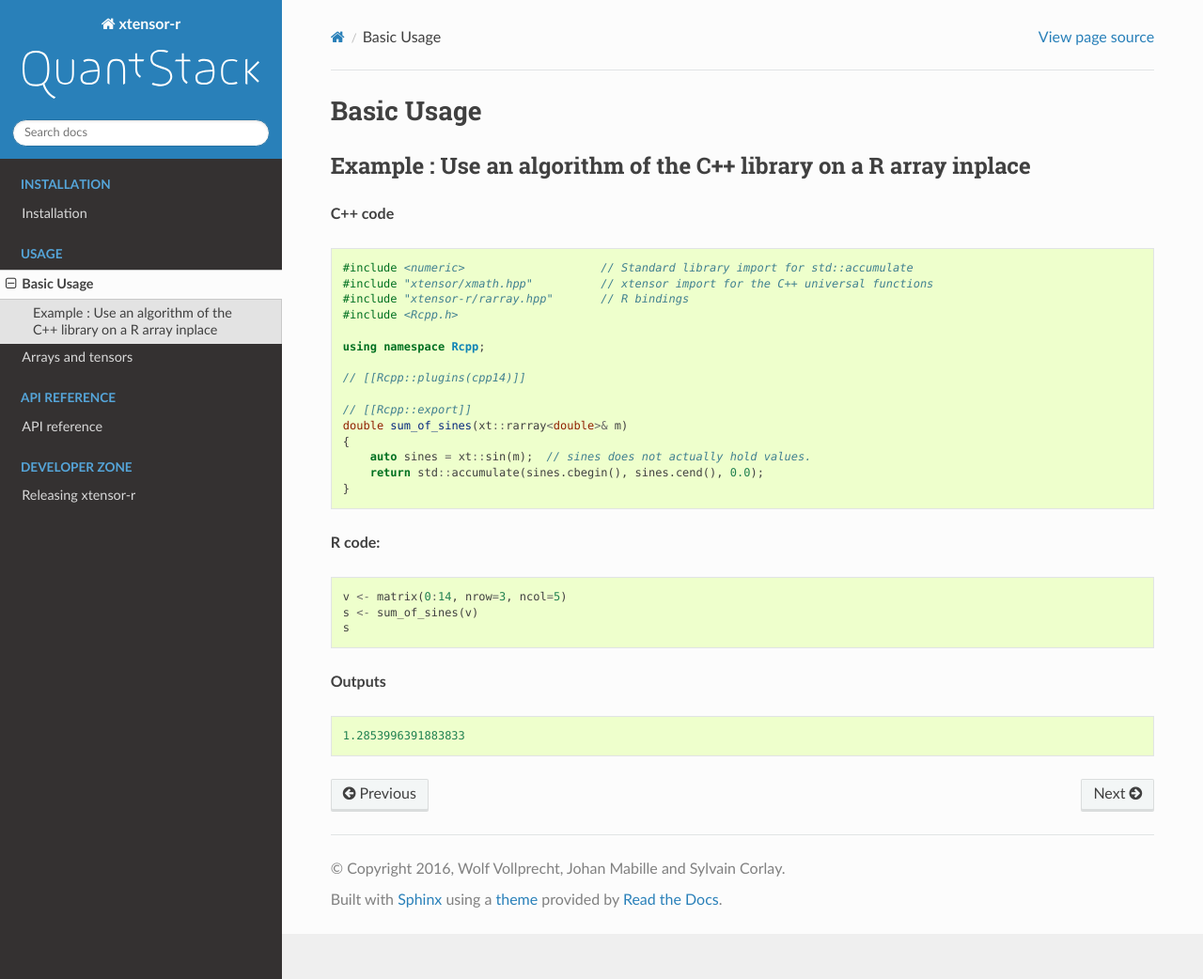
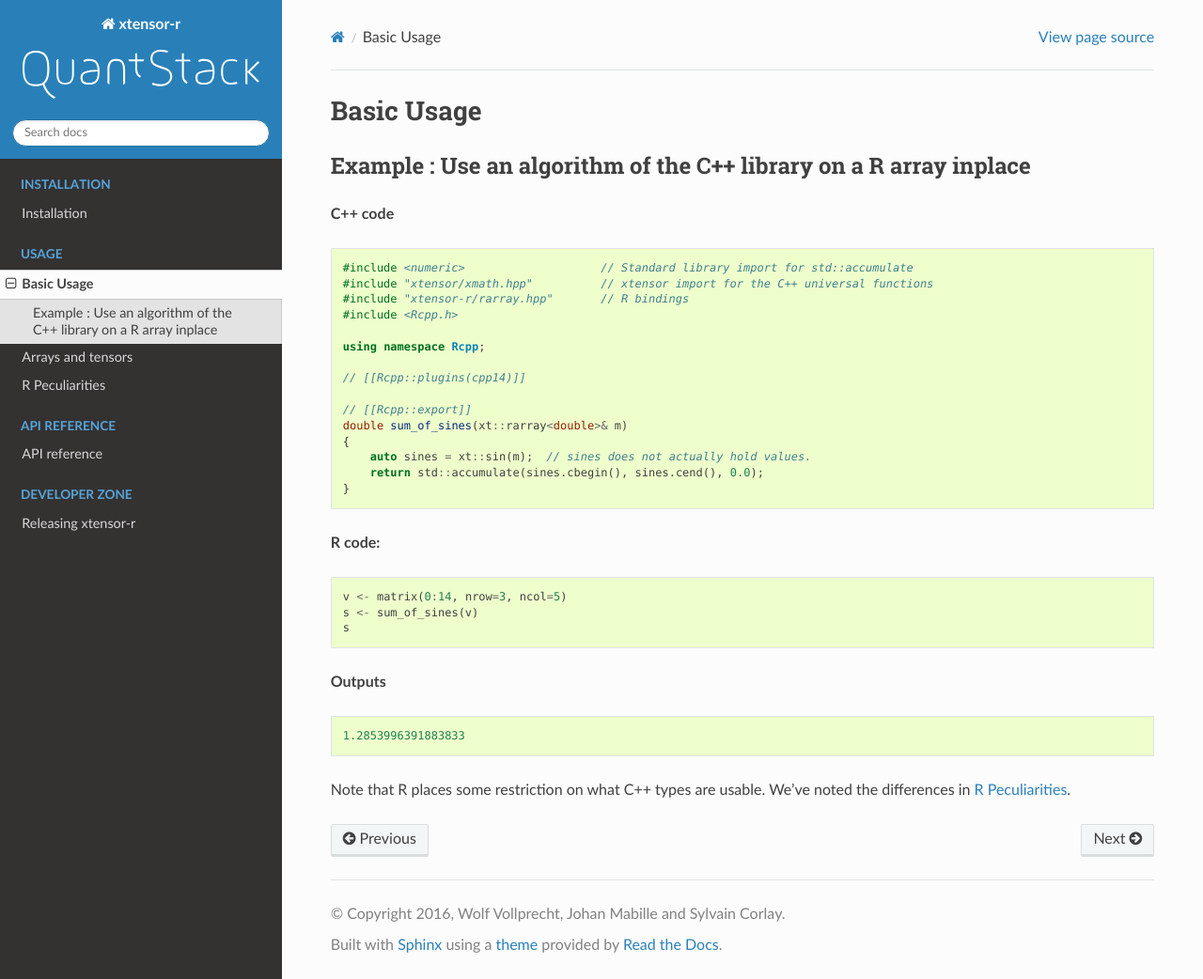
Before and after one commit to xtensor-stack/xtensor-r, a Sphinx documentation site: the page built from docs/source/basic_usage.rst, in a window 1280 px wide and 1042 px high. Shown: the whole window at 94% size. Built offline with Sphinx 7.4.7 and the Read the Docs theme 2.0.0, drawn with Linux system fonts in a browser that asks for light colours.

Commit message:
extend docs

```diff
--- a/docs/source/basic_usage.rst
+++ b/docs/source/basic_usage.rst
@@ -44,3 +44,6 @@ Example : Use an algorithm of the C++ library on a R array inplace
 .. code::
 
     1.2853996391883833
+
+Note that R places some restriction on what C++ types are usable. We've noted the
+differences in :ref:`r-pec`.
--- a/docs/source/index.rst
+++ b/docs/source/index.rst
@@ -58,6 +58,7 @@ This software is licensed under the BSD-3-Clause license. See the LICENSE file f
 
    basic_usage
    array_tensor
+   r_peculiarities
 
 .. toctree::
    :caption: API REFERENCE
```
Also changed, not shown: docs/source/r_peculiarities.rst (added, +41 -0 lines), 1 other file.
